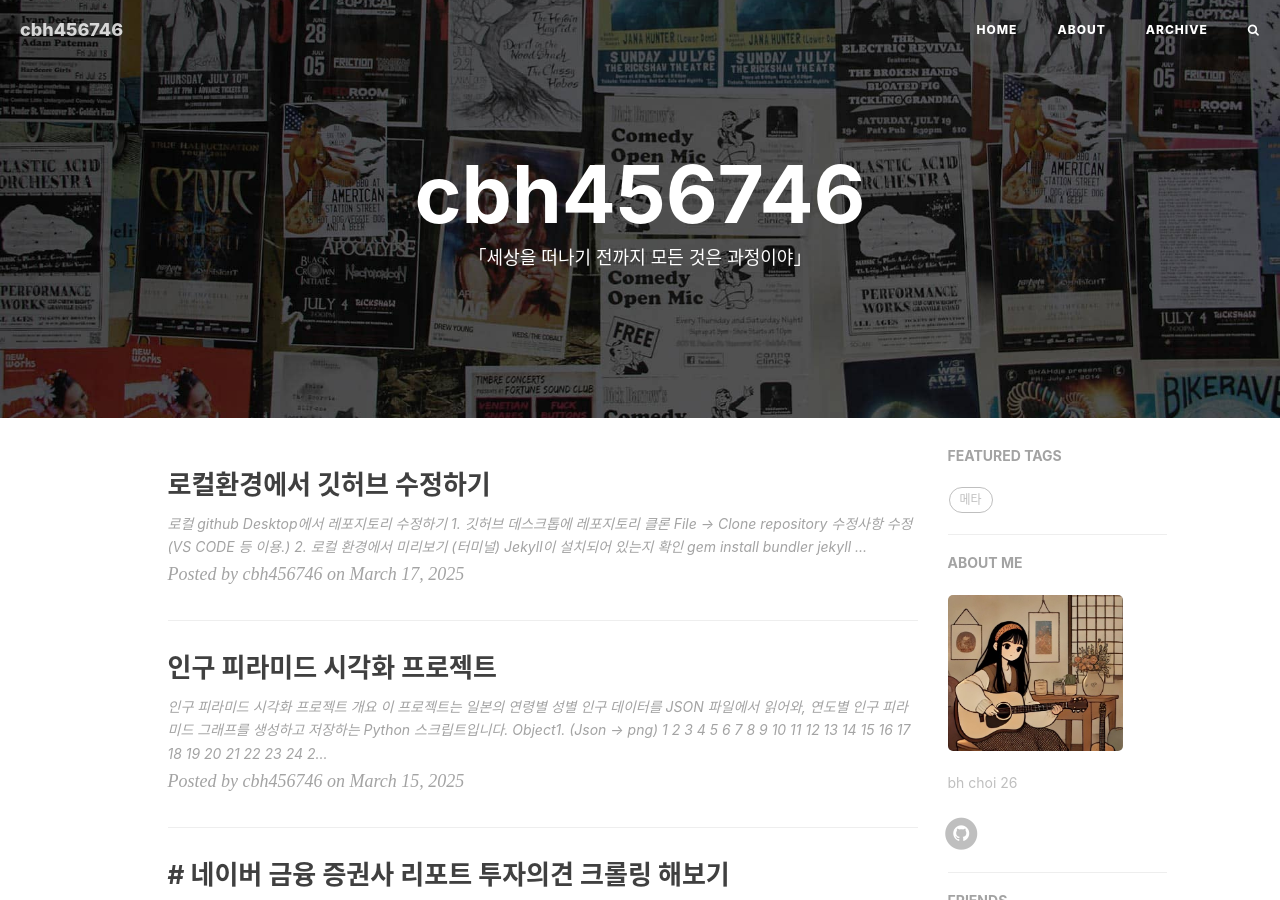
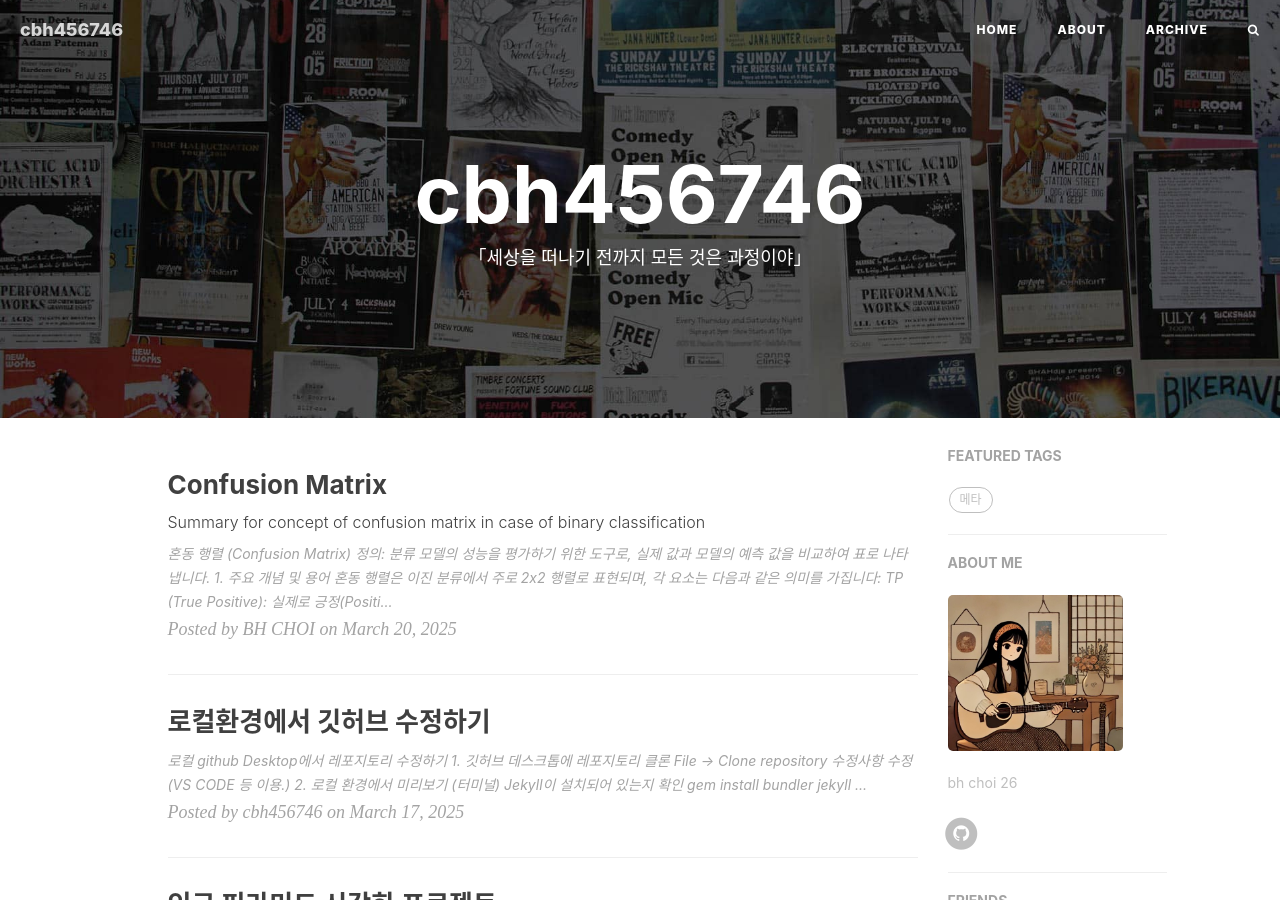
Before and after one commit to cbh456746/cbh456746.github.io, a Jekyll site: the page built from index.html, in a window 1280 px wide and 900 px high. Built offline with Jekyll 4.4.1, drawn with Linux system fonts in a browser that asks for light colours; nearby versions of some CDN libraries; the list of posts is cut into pages by our own code; comment, search, counter and statistics services are not loaded.

Commit message:
Update and rename Confusion_matrix.md to 25-03-20-Confusion_matrix.md

```diff
--- a/_posts/Confusion_matrix.md
+++ b/_posts/25-03-20-Confusion_matrix.md
@@ -1,3 +1,15 @@
+---
+layout:     post
+title:      "Confusion Matrix"
+subtitle:   "Summary for concept of confusion matrix in case of binary classification"
+date:       2025-03-20 12:00:00
+author:     "BH CHOI"
+header-img: "img/post-bg-2015.jpg"
+catalog: true
+tags:
+    - Data Science
+---
+
 # 혼동 행렬 (Confusion Matrix)
 
 - **정의**: 분류 모델의 성능을 평가하기 위한 도구로, 실제 값과 모델의 예측 값을 비교하여 표로 나타냅니다.
```
